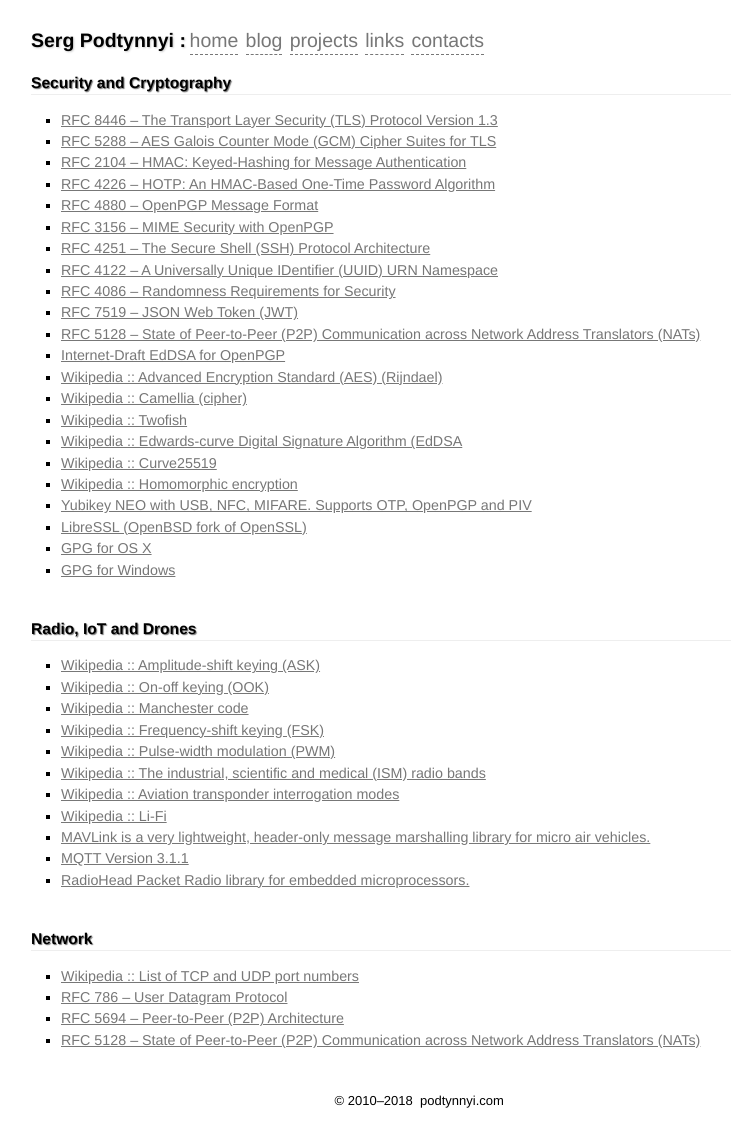
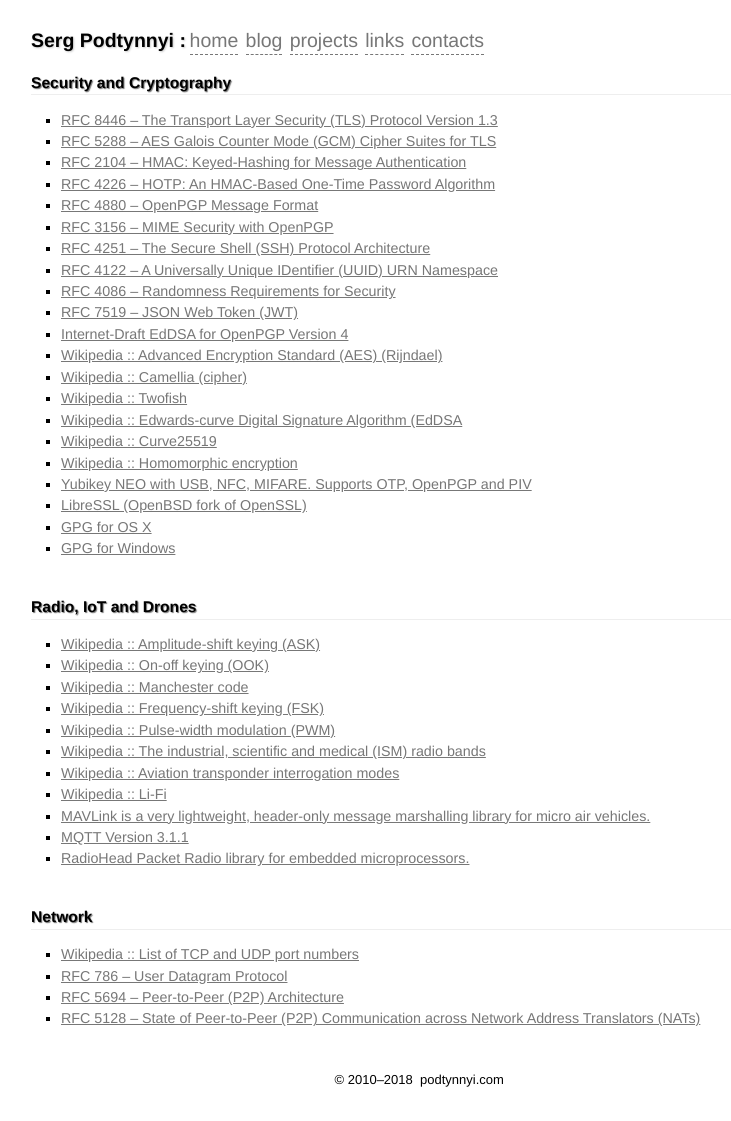
Before and after one commit to shtirlic/shtirlic.github.com, a Jekyll site: the page built from links.html, in a window 1280 px wide. Shown: the whole page, without its empty margins (219-950 px from the left). Built offline with Jekyll 4.4.1, drawn with Linux system fonts in a browser that asks for light colours; nearby versions of some CDN libraries; some web fonts are replaced; after the commit the page ends 1099 px from its top, so only the background shows below that.

Commit message:
Update sec url

```diff
--- a/links.html
+++ b/links.html
@@ -16,8 +16,7 @@
   <li><a href="https://tools.ietf.org/html/rfc4122">RFC 4122 &ndash; A Universally Unique IDentifier (UUID) URN Namespace</a></li>
   <li><a href="https://tools.ietf.org/html/rfc4086">RFC 4086 &ndash; Randomness Requirements for Security</a></li>
   <li><a href="https://tools.ietf.org/html/rfc7519">RFC 7519 &ndash; JSON Web Token (JWT)</a></li>
-  <li><a href="https://tools.ietf.org/html/rfc5128">RFC 5128 &ndash; State of Peer-to-Peer (P2P) Communication across Network Address Translators (NATs)</a></li>
-  <li><a href="https://tools.ietf.org/html/draft-koch-eddsa-for-openpgp-02">Internet-Draft EdDSA for OpenPGP</a></li>
+  <li><a href="https://tools.ietf.org/html/draft-koch-eddsa-for-openpgp-04">Internet-Draft EdDSA for OpenPGP Version 4</a></li>
 
   <li><a href="https://en.wikipedia.org/wiki/Advanced_Encryption_Standard">Wikipedia :: Advanced Encryption Standard (AES) (Rijndael)</a></li>
   <li><a href="https://en.wikipedia.org/wiki/Camellia_(cipher)">Wikipedia :: Camellia (cipher)</a></li>
```
